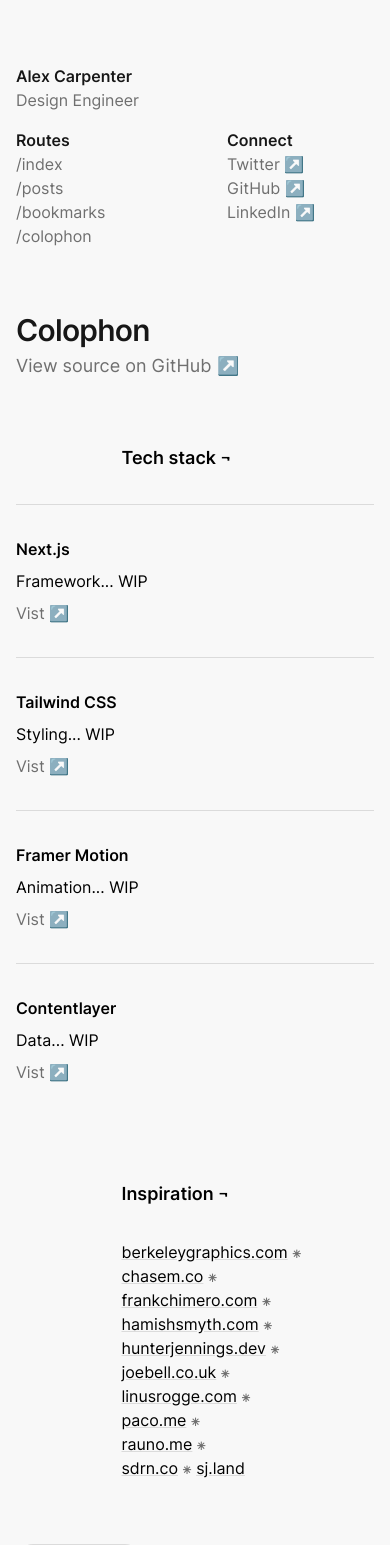
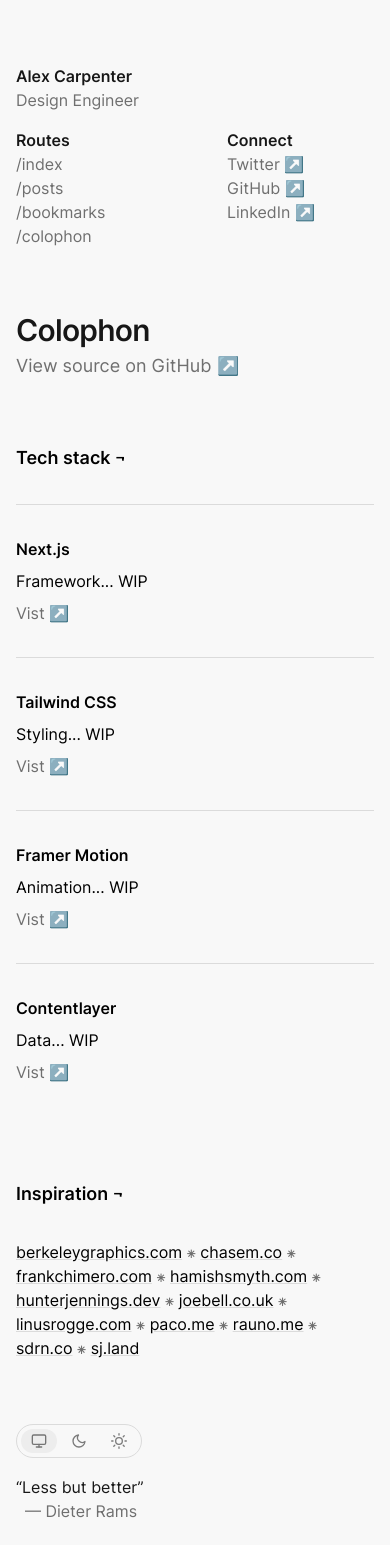
Before and after one commit to alexcarpenter/alexcarpenter-next-tailwind, a Next.js app: page /colophon in a window 390 px wide. Shown: the top 1545 px of the page. Built offline with nearby package versions, Linux system fonts and the light colour scheme.

Commit message:
breakpoints

```diff
--- a/app/colophon/page.tsx
+++ b/app/colophon/page.tsx
@@ -37,8 +37,8 @@
       </header>
 
       <section className="mt-16">
-        <header className="grid grid-cols-4 gap-16">
-          <div className="col-span-2 col-start-2">
+        <header className="grid gap-16 md:grid-cols-4">
+          <div className="md:col-span-2 md:col-start-2">
             <h2 className="font-variable-semibold text-lg">
               Tech stack <span aria-hidden="true">¬</span>
             </h2>
@@ -122,16 +122,16 @@
       </section>
 
       <section className="mt-16">
-        <header className="grid grid-cols-4 gap-16">
-          <div className="col-span-2 col-start-2">
+        <header className="grid gap-16 md:grid-cols-4">
+          <div className="md:col-span-2 md:col-start-2">
             <h2 className="font-variable-semibold text-lg">
               Inspiration <span aria-hidden="true">¬</span>
             </h2>
           </div>
         </header>
 
-        <div className="mt-8 grid grid-cols-4 gap-16">
-          <div className="col-span-2 col-start-2">
+        <div className="mt-8 grid gap-16 md:grid-cols-4">
+          <div className="md:col-span-2 md:col-start-2">
             {inspiration.map((url, index) => {
               return (
                 <Fragment key={url}>
```
